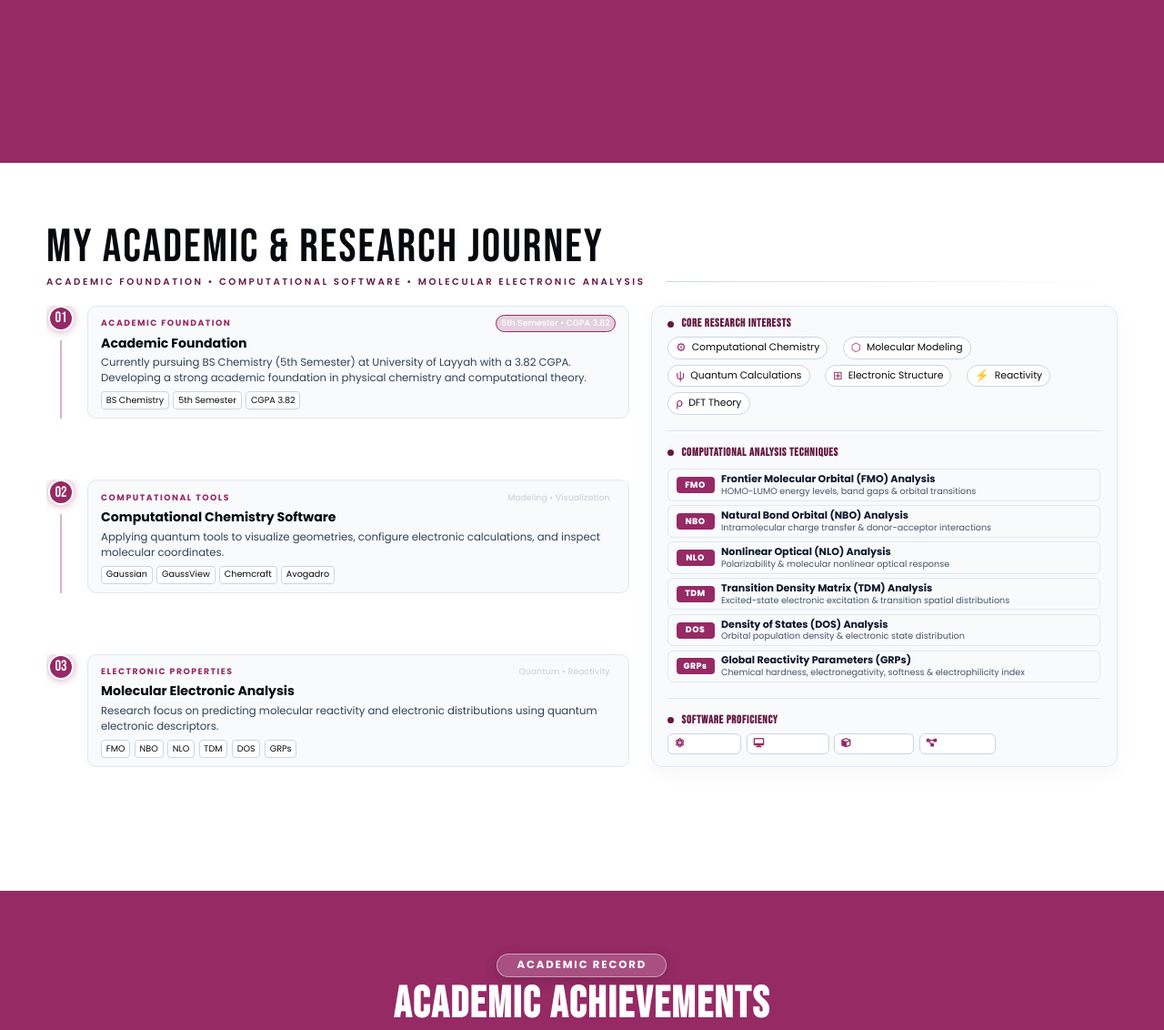
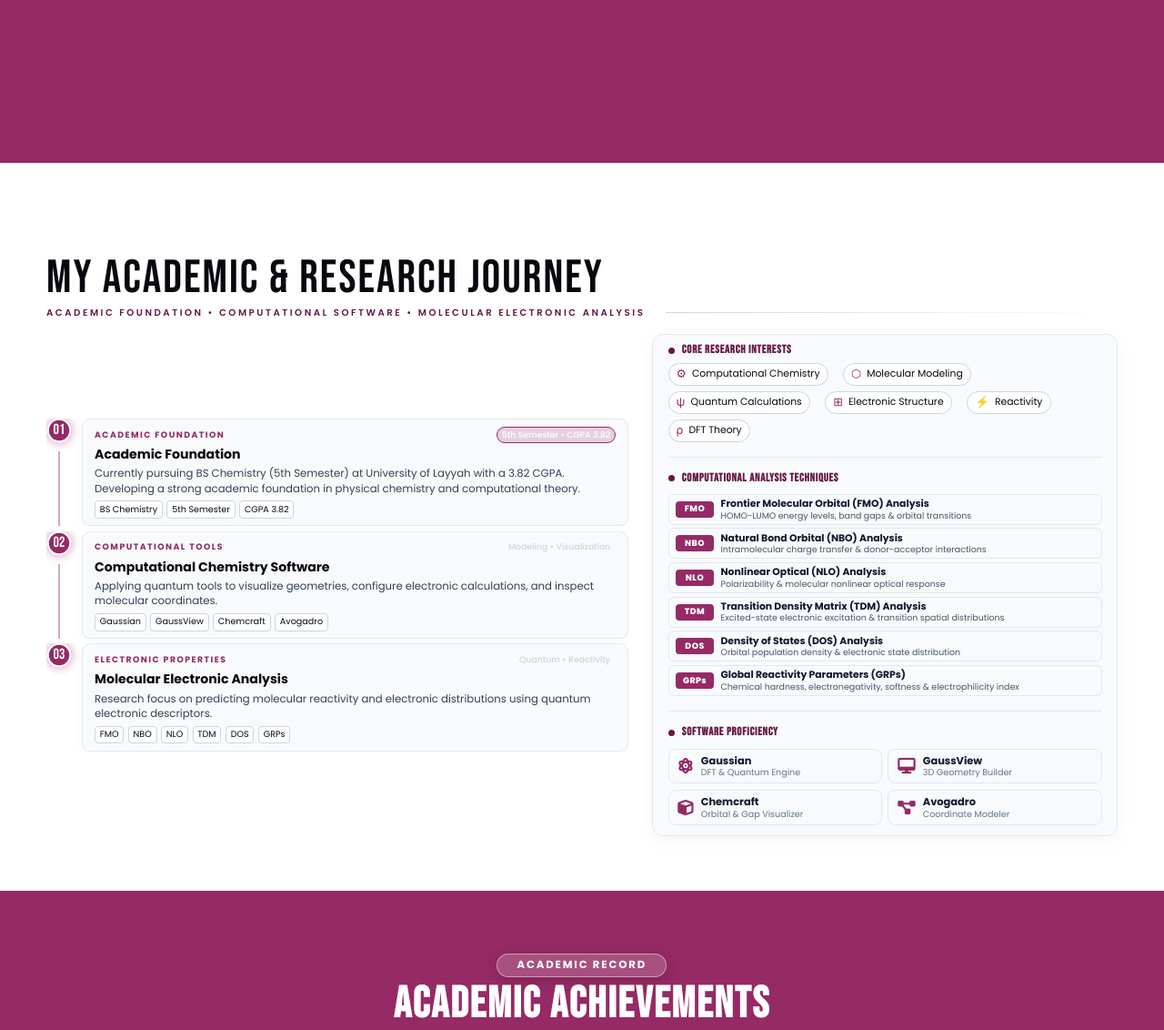
Before and after one commit to SAFIULLAH012/AsimPortfolio, a Flask app: page / in a window 1280 px wide. Shown: the part 2221-3353 px from the top of the page at 91% size. Run offline with Flask 3, Linux system fonts and the light colour scheme; data comes from the database, SQL or seed files in the repository; data that the repository does not hold is empty; some libraries are stand-ins or nearby versions.

Commit message:
Tighten timeline gap with pulsing berry nodes, add 2x2 software suite, center research journey, and style Methodology with vivid pink theme

```diff
--- a/css/style.css
+++ b/css/style.css
@@ -3153,18 +3153,47 @@ footer#contact .pill-contact {
    COMPUTATIONAL CHEMISTRY REFINED DESIGN & 100SVH ARCHITECTURE
    ========================================================================== */
 
-/* 1. SCREEN 4: RESEARCH JOURNEY (#resume) - FIX TIMELINE NODES & ELIMINATE WHITE FLASH */
+/* 1. SCREEN 4: RESEARCH JOURNEY (#resume) - TIGHT GAP, NO WHITE FLASH, CENTERED VERTICALLY */
+@keyframes nodePulse {
+  0%, 100% {
+    box-shadow: 0 0 8px rgba(149, 42, 101, 0.45);
+    transform: scale(1);
+  }
+  50% {
+    box-shadow: 0 0 16px rgba(212, 89, 158, 0.85);
+    transform: scale(1.06);
+  }
+}
+
+section#resume {
+  justify-content: center !important;
+  padding-top: calc(var(--nav-height) + 0.4rem) !important;
+  padding-bottom: 1.8rem !important;
+}
+
+section#resume > .container {
+  height: auto !important;
+  max-height: calc(100svh - var(--nav-height) - 2.5rem) !important;
+  justify-content: center !important;
+  gap: 0.55rem !important;
+}
+
+#resume .story-grid {
+  align-items: center !important;
+  gap: clamp(1rem, 2vw, 1.8rem) !important;
+}
+
 #resume .timeline-pipeline {
   display: flex !important;
   flex-direction: column !important;
-  gap: 0.55rem !important;
-  justify-content: space-between !important;
+  gap: 0.35rem !important; /* Decreased gap between milestones! */
+  justify-content: center !important;
 }
 
 #resume .timeline-card.journey-item,
 #resume .timeline-card {
   display: flex !important;
-  gap: 0.85rem !important;
+  gap: 0.75rem !important;
   position: relative !important;
   background: transparent !important;
   border: none !important;
@@ -3179,7 +3208,7 @@ footer#contact .pill-contact {
 }
 
 #resume .t-spine {
-  width: 32px !important;
+  width: 28px !important;
   display: flex !important;
   flex-direction: column !important;
   align-items: center !important;
@@ -3187,57 +3216,58 @@ footer#contact .pill-contact {
 }
 
 #resume .t-node {
-  width: 28px !important;
-  height: 28px !important;
+  width: 26px !important;
+  height: 26px !important;
   border-radius: 50% !important;
   background: var(--teal) !important;
   color: #ffffff !important;
   font-family: var(--font-display) !important;
-  font-size: 1.1rem !important;
+  font-size: 1.05rem !important;
   display: flex !important;
   align-items: center !important;
   justify-content: center !important;
-  box-shadow: 0 0 10px rgba(149, 42, 101, 0.45) !important;
   border: 2px solid #ffffff !important;
   flex-shrink: 0 !important;
+  animation: nodePulse 3s ease-in-out infinite !important;
 }
 
 #resume .t-line {
   width: 2px !important;
   flex: 1 !important;
-  min-height: 44px !important;
-  background: rgba(149, 42, 101, 0.35) !important;
-  margin: 4px 0 !important;
+  min-height: 20px !important; /* Tight line height - gap eliminated */
+  background: rgba(149, 42, 101, 0.4) !important;
+  margin: 2px 0 !important;
 }
 
 #resume .t-body {
   background: #f8fafc !important;
   border: 1.5px solid #e2e8f0 !important;
-  border-radius: 10px !important;
-  padding: 0.6rem 0.95rem !important;
+  border-radius: 9px !important;
+  padding: 0.5rem 0.85rem !important;
   flex: 1 !important;
-  box-shadow: 0 4px 14px rgba(0, 0, 0, 0.03) !important;
-  transition: transform 0.25s ease, border-color 0.25s ease, box-shadow 0.25s ease !important;
+  box-shadow: 0 3px 12px rgba(0, 0, 0, 0.03) !important;
+  transition: transform 0.25s cubic-bezier(0.16, 1, 0.3, 1), border-color 0.25s ease, box-shadow 0.25s ease !important;
 }
 
 #resume .t-body:hover {
   transform: translateX(4px) !important;
   border-color: var(--teal) !important;
-  box-shadow: 0 6px 20px rgba(149, 42, 101, 0.12) !important;
+  box-shadow: 0 6px 18px rgba(149, 42, 101, 0.12) !important;
+  background: #ffffff !important;
 }
 
 #resume .t-title {
-  font-size: 0.95rem !important;
+  font-size: 0.92rem !important;
   font-weight: 700 !important;
   color: #0f172a !important;
-  margin: 0.15rem 0 0.3rem !important;
+  margin: 0.1rem 0 0.25rem !important;
 }
 
 #resume .t-desc {
-  font-size: 0.74rem !important;
+  font-size: 0.72rem !important;
   color: #475569 !important;
-  line-height: 1.45 !important;
-  margin-bottom: 0.4rem !important;
+  line-height: 1.4 !important;
+  margin-bottom: 0.35rem !important;
 }
 
 /* RIGHT: UNIFIED ANALYTICS CARD - HIGH CONTRAST & COMPACT */
@@ -3245,16 +3275,16 @@ footer#contact .pill-contact {
   background: #ffffff !important;
   border: 1.5px solid #e2e8f0 !important;
   border-radius: 12px !important;
-  padding: 0.85rem 1.15rem !important;
+  padding: 0.75rem 1.1rem !important;
   box-shadow: 0 6px 24px rgba(0, 0, 0, 0.04) !important;
   display: flex !important;
   flex-direction: column !important;
   justify-content: space-between !important;
-  gap: 0.45rem !important;
+  gap: 0.4rem !important;
 }
 
 #resume .card-section-head h4 {
-  font-size: 0.8rem !important;
+  font-size: 0.78rem !important;
   font-weight: 800 !important;
   color: #0f172a !important;
   letter-spacing: 0.06em !important;
@@ -3263,8 +3293,8 @@ footer#contact .pill-contact {
 .compact-tech-list {
   display: flex;
   flex-direction: column;
-  gap: 0.3rem;
-  margin-top: 0.25rem;
+  gap: 0.25rem;
+  margin-top: 0.2rem;
 }
 
 .tech-row {
@@ -3274,7 +3304,7 @@ footer#contact .pill-contact {
   background: #f8fafc;
   border: 1px solid #e2e8f0;
   border-radius: 6px;
-  padding: 0.25rem 0.55rem;
+  padding: 0.22rem 0.5rem;
   transition: border-color 0.2s ease, transform 0.2s ease;
 }
 
@@ -3304,14 +3334,63 @@ footer#contact .pill-contact {
 }
 
 .tech-text strong {
-  font-size: 0.74rem;
+  font-size: 0.72rem;
   color: #0f172a !important;
   font-weight: 700;
 }
 
 .tech-text small {
+  font-size: 0.63rem;
+  color: #475569 !important;
+}
+
+/* SECTION 8: SOFTWARE PROFICIENCY - 2x2 HANDSOME GRID (NOT EMPTY!) */
+.software-grid-2x2 {
+  display: grid;
+  grid-template-columns: 1fr 1fr;
+  gap: 0.45rem;
+  margin-top: 0.25rem;
+}
+
+.sw-item {
+  display: flex;
+  align-items: center;
+  gap: 0.55rem;
+  background: #f8fafc;
+  border: 1px solid #e2e8f0;
+  border-radius: 8px;
+  padding: 0.35rem 0.65rem;
+  transition: transform 0.2s ease, border-color 0.2s ease, box-shadow 0.2s ease;
+}
+
+.sw-item:hover {
+  transform: translateY(-2px);
+  border-color: var(--teal);
+  box-shadow: 0 4px 12px rgba(149, 42, 101, 0.12);
+  background: #ffffff;
+}
+
+.sw-ico {
+  font-size: 1.15rem;
+  color: var(--teal);
+  flex-shrink: 0;
+}
+
+.sw-details {
+  display: flex;
+  flex-direction: column;
+  line-height: 1.25;
+}
+
+.sw-details strong {
+  font-size: 0.76rem;
+  color: #0f172a;
+  font-weight: 700;
+}
+
+.sw-details small {
   font-size: 0.64rem;
-  color: #475569 !important;
+  color: #64748b;
 }
 
 /* 2. SCREEN 6: PROJECTS (#originals) - STREAMLINED 3-CARD SHOWCASE */
--- a/templates/index.html
+++ b/templates/index.html
@@ -358,17 +358,41 @@
 
           <div class="card-inner-rule"></div>
 
-          <!-- SECTION 8: SOFTWARE -->
+          <!-- SECTION 8: SOFTWARE PROFICIENCY (Substantial, Rich & Balanced) -->
           <div class="card-section">
             <div class="card-section-head">
               <span class="sec-dot"></span>
               <h4>SOFTWARE PROFICIENCY</h4>
             </div>
-            <div class="software-pills-row">
-              <span class="soft-pill"><i class="fas fa-atom" style="color: var(--teal); margin-right: 5px;"></i><b>Gaussian</b></span>
-              <span class="soft-pill"><i class="fas fa-desktop" style="color: var(--teal); margin-right: 5px;"></i><b>GaussView</b></span>
-              <span class="soft-pill"><i class="fas fa-cube" style="color: var(--teal); margin-right: 5px;"></i><b>Chemcraft</b></span>
-              <span class="soft-pill"><i class="fas fa-project-diagram" style="color: var(--teal); margin-right: 5px;"></i><b>Avogadro</b></span>
+            <div class="software-grid-2x2">
+              <div class="sw-item">
+                <i class="fas fa-atom sw-ico"></i>
+                <div class="sw-details">
+                  <strong>Gaussian</strong>
+                  <small>DFT &amp; Quantum Engine</small>
+                </div>
+              </div>
+              <div class="sw-item">
+                <i class="fas fa-desktop sw-ico"></i>
+                <div class="sw-details">
+                  <strong>GaussView</strong>
+                  <small>3D Geometry Builder</small>
+                </div>
+              </div>
+              <div class="sw-item">
+                <i class="fas fa-cube sw-ico"></i>
+                <div class="sw-details">
+                  <strong>Chemcraft</strong>
+                  <small>Orbital &amp; Gap Visualizer</small>
+                </div>
+              </div>
+              <div class="sw-item">
+                <i class="fas fa-project-diagram sw-ico"></i>
+                <div class="sw-details">
+                  <strong>Avogadro</strong>
+                  <small>Coordinate Modeler</small>
+                </div>
+              </div>
             </div>
           </div>
         </div>
```
Also changed, not shown: other parts of css/style.css (+96 -57 lines), index.html (+30 -6 lines), static/css/style.css (+205 -87 lines).
